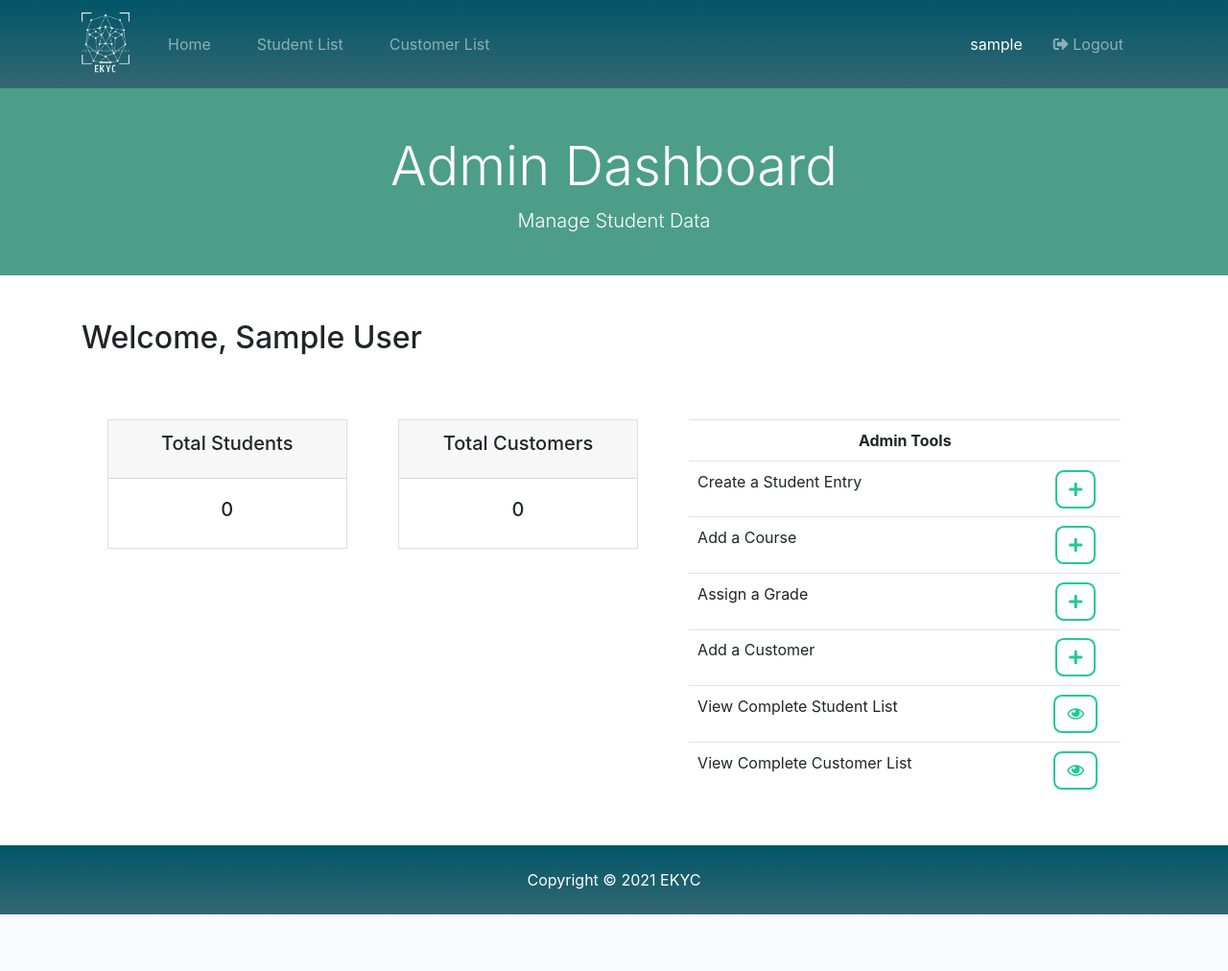
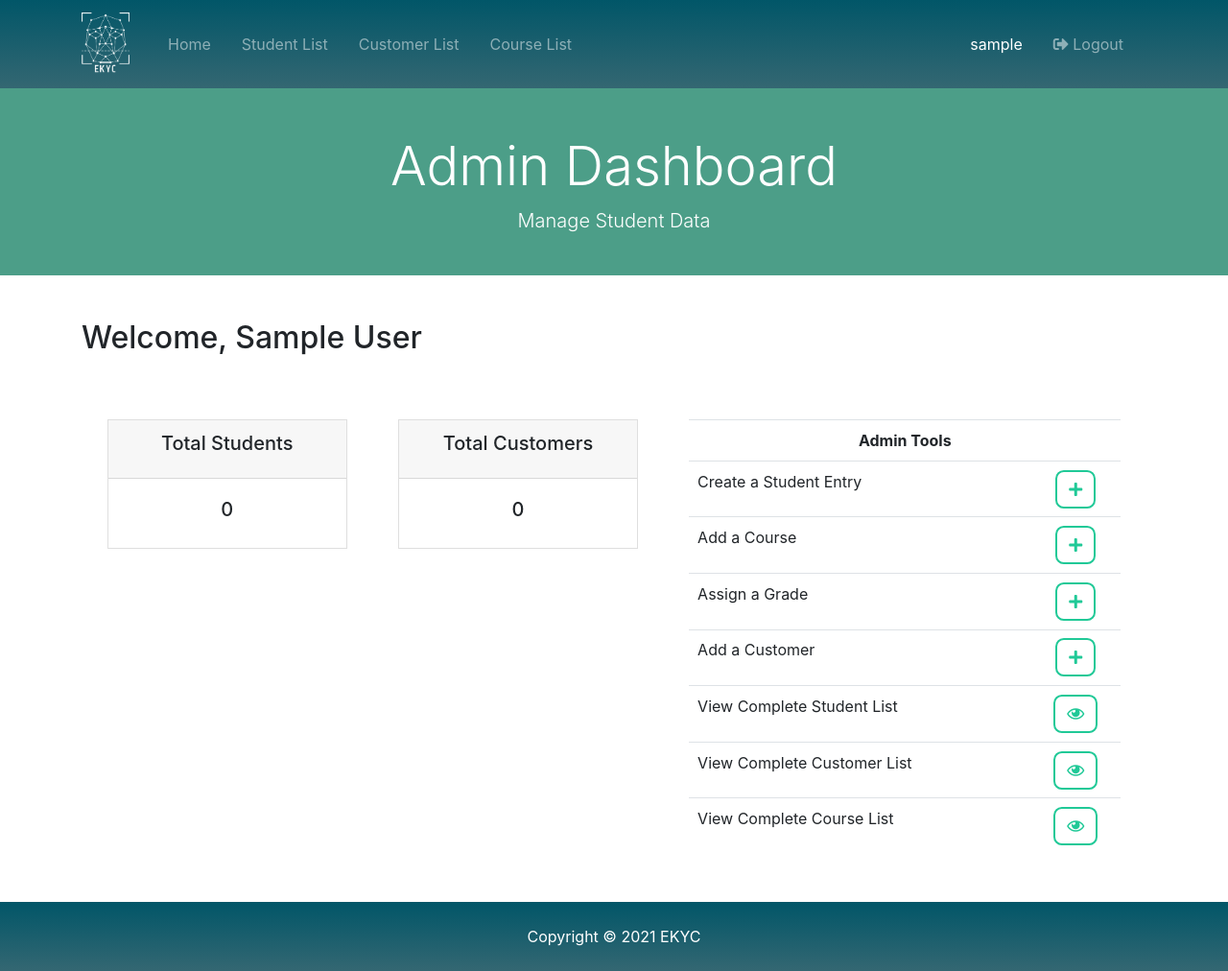
Before and after one commit to Shahriar10k/ekyc, a Django app: page /accounts/dashboard in a window 1280 px wide. Shown: the whole page at 96% size. Before the commit the page ends 953 px from the top, so only its background shows below. Run offline with Django 3.2, Linux system fonts and the light colour scheme; the visitor is signed in with stand-in values (Sample User, id 1); data that the repository does not hold is empty; some libraries are stand-ins or nearby versions.

Commit message:
move add course functionality in pages app
adjust nav bar and dashboard for course list
quick fix

```diff
--- a/entries/urls.py
+++ b/entries/urls.py
@@ -4,7 +4,6 @@ from . import views
 urlpatterns = [
 
     path('create_entry/', views.createEntry, name='create_entry'),
-    path('create_course/', views.createCourse, name='create_course'),
     path('update_entry/', views.updateEntry, name='update_entry'),
     path('delete_entry/', views.deleteEntry, name='delete_entry'),
     path('student_entry/update_personal_info/', views.updatePersonalInfo, name='update_personal_info'),
--- a/pages/urls.py
+++ b/pages/urls.py
@@ -8,4 +8,5 @@ urlpatterns = [
     path('course_list',views.CourseList,name='course_list'),
     path('update_course',views.updateCourse,name='update_course'),
     path('delete_course',views.deleteCourse,name='delete_course'),
+    path('create_course/', views.createCourse, name='create_course'),
 ]
--- a/templates/accounts/dashboard.html
+++ b/templates/accounts/dashboard.html
@@ -98,6 +98,13 @@
                         class="far fa-eye"></i></a>
                   </td>
                 </tr>
+                <tr>
+                  <td style="text-align: left;">View Complete Course List </td>
+                  <td>
+                    <a class="btn btn-outline-success" href="{% url 'course_list' %}" style="text-align: center;"><i
+                        class="far fa-eye"></i></a>
+                  </td>
+                </tr>
               </tbody>
             </table>
           </div>
--- a/templates/customer/customer_list.html
+++ b/templates/customer/customer_list.html
@@ -8,7 +8,7 @@
     <div class="container">
       <div class="row text-center">
         <div class="col-md-12">
-          <h1 class="display-6">Customer List</h1>
+          <h1 class="display-4">Customer List</h1>
           <p class="lead">Search And Manage Customer Data </p>
         </div>
       </div>
--- a/templates/entries/student_list.html
+++ b/templates/entries/student_list.html
@@ -8,7 +8,7 @@
     <div class="container">
       <div class="row text-center">
         <div class="col-md-12">
-          <h1 class="display-6">Student List</h1>
+          <h1 class="display-4">Student List</h1>
           <p class="lead">Search And Manage Student Data </p>
         </div>
       </div>
--- a/templates/pages/course_list.html
+++ b/templates/pages/course_list.html
@@ -8,7 +8,7 @@
     <div class="container">
       <div class="row text-center">
         <div class="col-md-12">
-          <h1 class="display-6">Course List</h1>
+          <h1 class="display-4">Course List</h1>
           <p class="lead">Search And Manage Course Data </p>
         </div>
       </div>
--- a/templates/partials/_navbar.html
+++ b/templates/partials/_navbar.html
@@ -33,14 +33,7 @@
           <!--Highlight the page name e.g if in Home page then Home is highlighted-->
           <!--If logged in StudentList will take to Student List-->
           {% if user.is_authenticated %}
-            <li
-              {% if 'dashboard' in request.path %}
-              class="nav-item active mr-3"
-              {% else %}
-              class="nav-item  mr-3"
-              {% endif %}
-            >
-            <li {% if 'StudentList' in request.path %} class="nav-item active mr-3" {% else %} class="nav-item  mr-3" {% endif %}>
+            <li {% if 'entries' in request.path %} class="nav-item active mr-3" {% else %} class="nav-item  mr-3" {% endif %}>
             <a class="nav-link" href="{% url 'StudentList' %}">Student List</a>
           </li>
           {% else %}
@@ -51,15 +44,19 @@
 
           <!--If logged in CustomerList will take to Student List-->
           {% if user.is_authenticated %}
-            <li
-              {% if 'dashboard' in request.path %}
-              class="nav-item active mr-3"
-              {% else %}
-              class="nav-item  mr-3"
-              {% endif %}
-            >
-            <li {% if 'CustomerList' in request.path %} class="nav-item active mr-3" {% else %} class="nav-item  mr-3" {% endif %}>
+            <li {% if 'customer' in request.path %} class="nav-item active mr-3" {% else %} class="nav-item  mr-3" {% endif %}>
             <a class="nav-link" href="{% url 'CustomerList' %}">Customer List</a>
+          </li>
+          {% else %}
+          <li>
+            <a class="nav-link" href="#"></a>
+          </li>
+          {% endif %}
+
+          <!--If logged in CustomerList will take to Student List-->
+          {% if user.is_authenticated %}
+            <li {% if 'course_list' in request.path %} class="nav-item active mr-3" {% else %} class="nav-item  mr-3" {% endif %}>
+            <a class="nav-link" href="{% url 'course_list' %}">Course List</a>
           </li>
           {% else %}
           <li>
```
Also changed, not shown: entries/views.py (+0 -16 lines), pages/views.py (+15 -0 lines), templates/pages/add_course.html (renamed from templates/entries/add_course.html).
